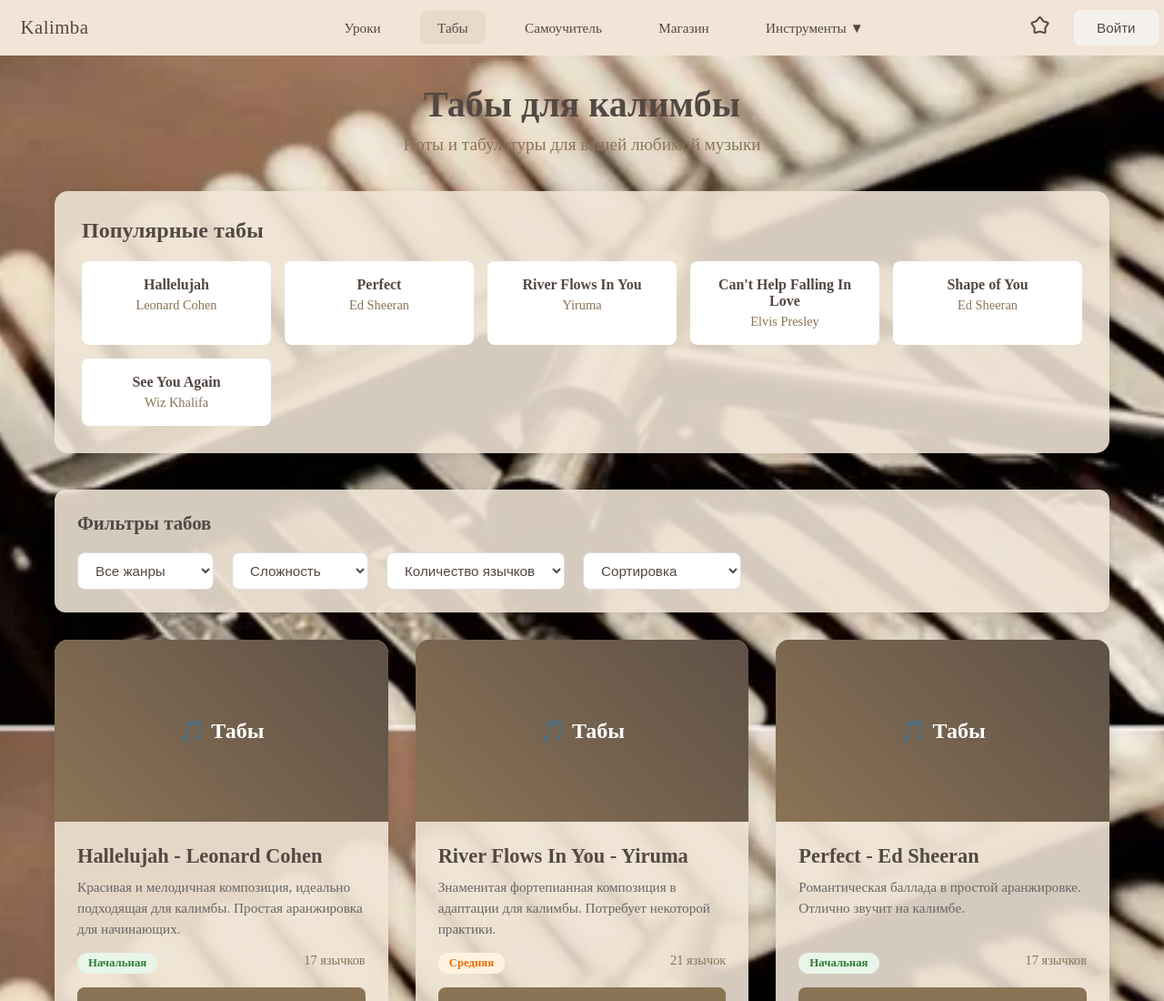
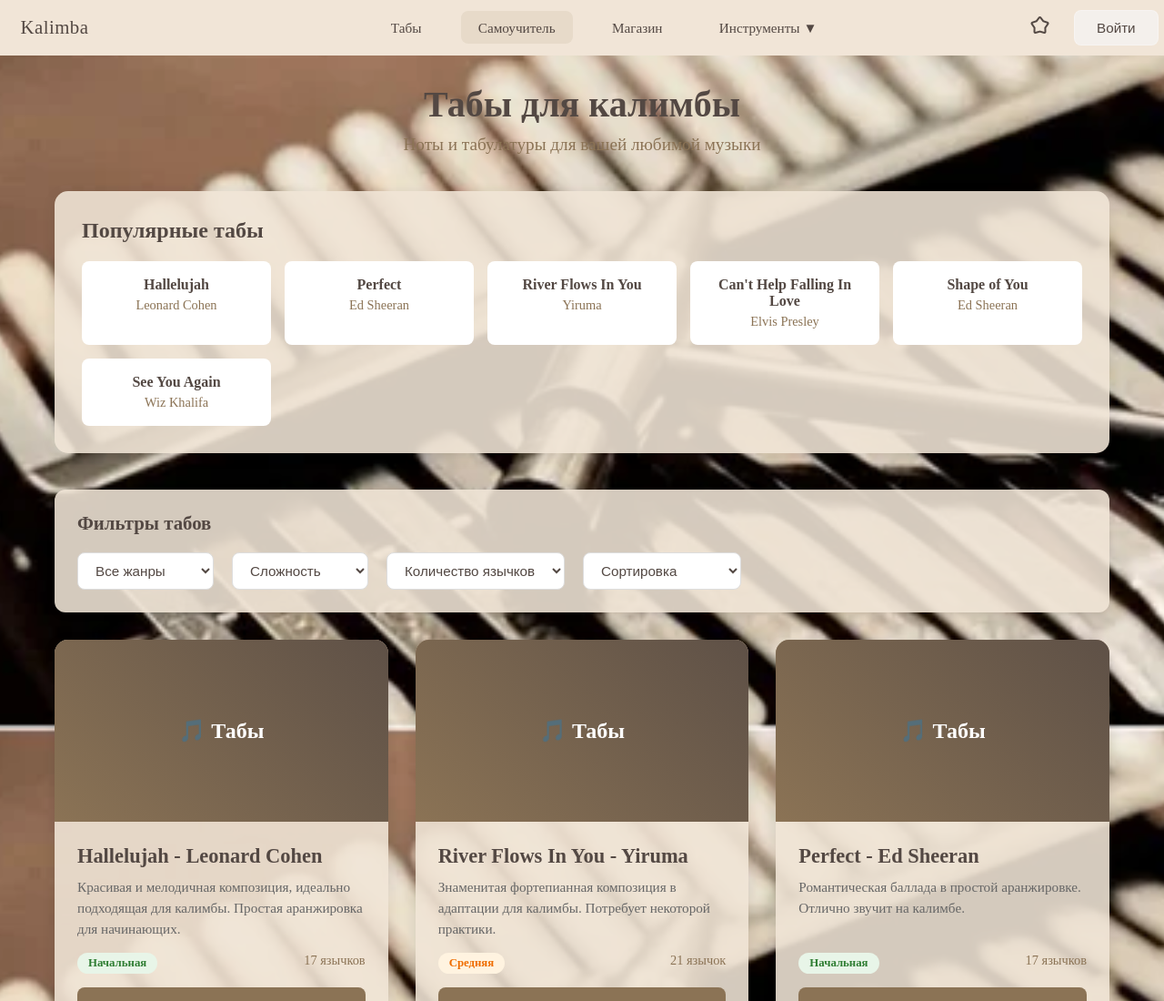
Before and after one commit to passsss438-rgb/kalimba, a plain HTML site: page tabs.html in a window 1280 px wide. Shown: the top 1100 px of the page at 91% size. Drawn offline with nearby package versions, Linux system fonts and the light colour scheme.

Commit message:
tabs.html

```diff
--- a/tabs.html
+++ b/tabs.html
@@ -411,16 +411,15 @@
     <link rel="stylesheet" href="https://fonts.googleapis.com/css2?family=Material+Symbols+Outlined:opsz,wght,FILL,GRAD@20..48,100..700,0..1,-50..200&icon_names=kid_star" />
 </head>
 <body>
-    <header class="header">
+   <header class="header">
         <nav class="nav-container">
-            <a href="#" class="logo">
+            <a href="https://passsss438-rgb.github.io/kalimba/#" class="logo">
                 <h1 class="logo-text">Kalimba</h1>
             </a>
             <ul class="nav-menu">
-                <li><a href="#" class="nav-link">Уроки</a></li>
-                <li><a href="#" class="nav-link" style="background: rgba(139, 115, 85, 0.1);">Табы</a></li>
-                <li><a href="#" class="nav-link">Самоучитель</a></li>
-                <li><a href="#" class="nav-link">Магазин</a></li>
+                <li><a href="https://passsss438-rgb.github.io/kalimba/tabs.html" class="nav-link">Табы</a></li>
+                <li><a href="https://passsss438-rgb.github.io/kalimba/camoyzitel.html" class="nav-link" style="background: rgba(139, 115, 85, 0.1);">Самоучитель</a></li>
+                <li><a href="https://passsss438-rgb.github.io/kalimba/shop.html" class="nav-link">Магазин</a></li>
                 <li class="dropdown">
                     <a href="#" class="nav-link dropdown-toggle">
                         Инструменты
@@ -442,6 +441,11 @@
             </div>
         </nav>
     </header>
+     <script>
+        document.querySelector('.auth-btn').addEventListener('click', function() {
+            alert('Форма авторизации');
+        });
+ </script>
 
     <div class="tabs-container">
         <h1 class="page-title">Табы для калимбы</h1>
@@ -619,4 +623,5 @@
         </div>
     </div>
 </body>
+
 </html>
```
